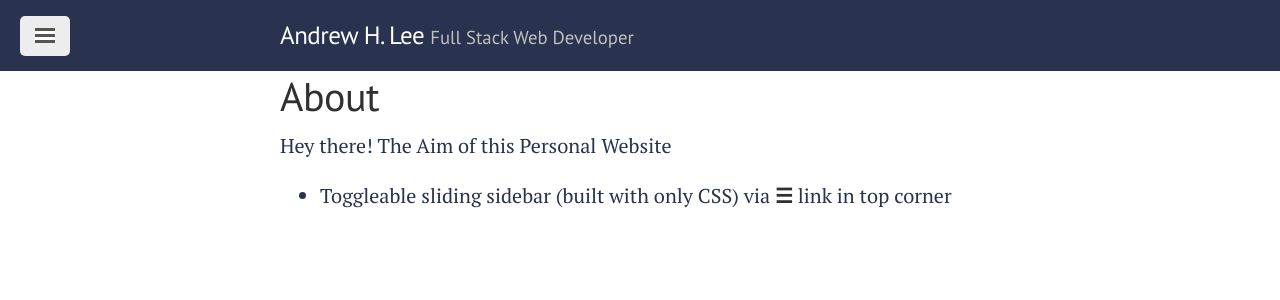
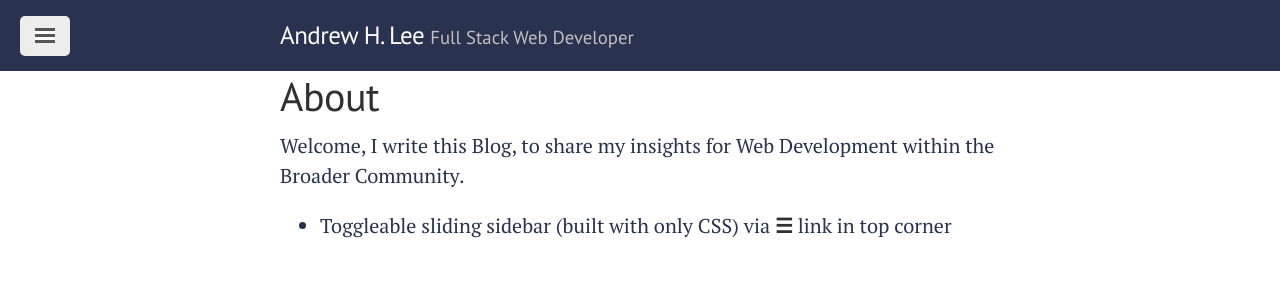
Before and after one commit to andrew-h-lee/andrew-h-lee.github.io, a Jekyll site: the page built from about/index.md, in a window 1280 px wide. Shown: the top 300 px of the page. Built offline with Jekyll 4.4.1, drawn with Linux system fonts in a browser that asks for light colours; nearby versions of some CDN libraries.

Commit message:
Add About Me Text

```diff
--- a/about/index.md
+++ b/about/index.md
@@ -4,8 +4,7 @@ title: About
 ---
 
 <p class="message">
-  Hey there!
-  The Aim of this Personal Website
+  Welcome, I write this Blog, to share my insights for Web Development within the Broader Community.
 </p>
 
 * Toggleable sliding sidebar (built with only CSS) via **☰** link in top corner
```
